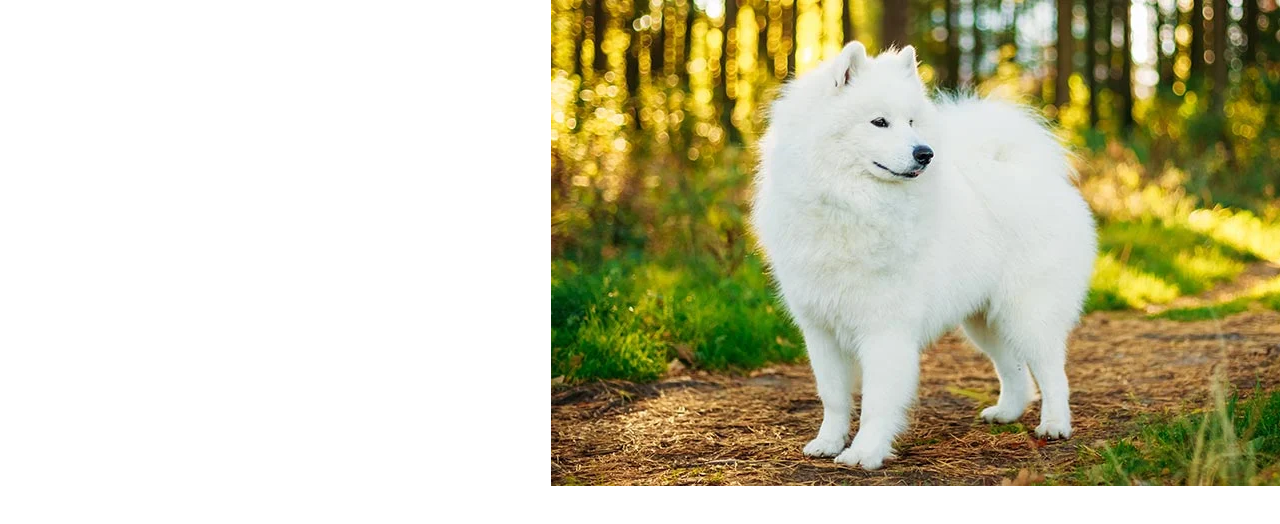
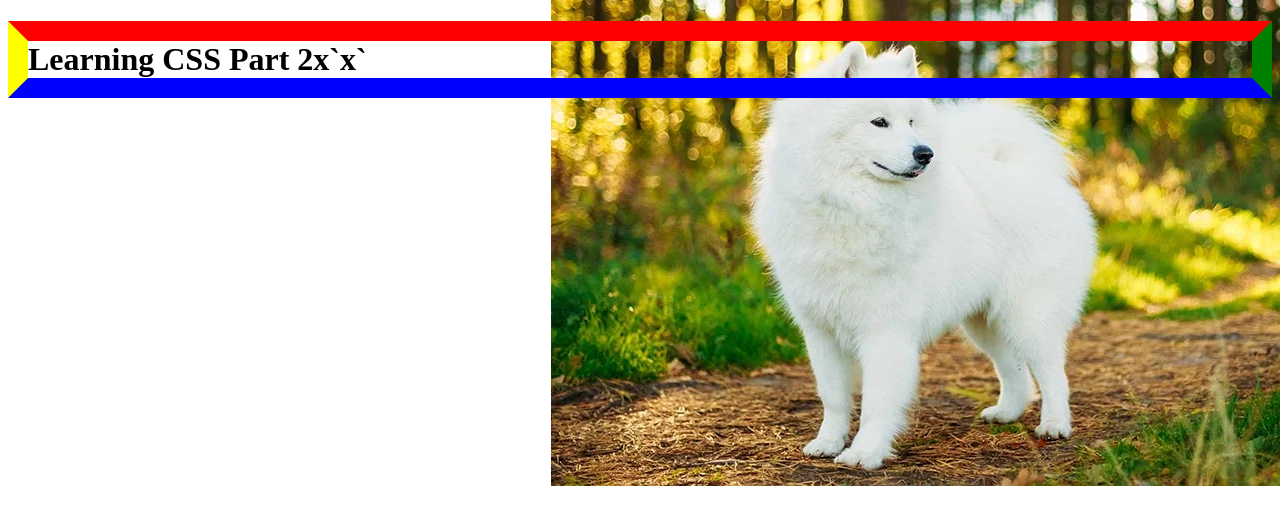
Before and after one commit to Marky2910/web1-TI, a plain HTML site: page learncss2.html in a window 1280 px wide. Drawn offline with Linux system fonts and the light colour scheme.

Commit message:
added border

```diff
--- a/learncss2.html
+++ b/learncss2.html
@@ -8,11 +8,18 @@
             background-repeat: no-repeat;
             background-position: right top;
         }
+        h1{
+            border-top: 20px solid red;
+            border-bottom: 20px solid blue;
+            border-left: 20px solid yellow;
+            border-right: 20px solid green;
+        }
 
     </style>
 
 </head>
 <body>
+    <h1>Learning CSS Part 2x`x`</h1>
 
 </body>
 </html>
```
